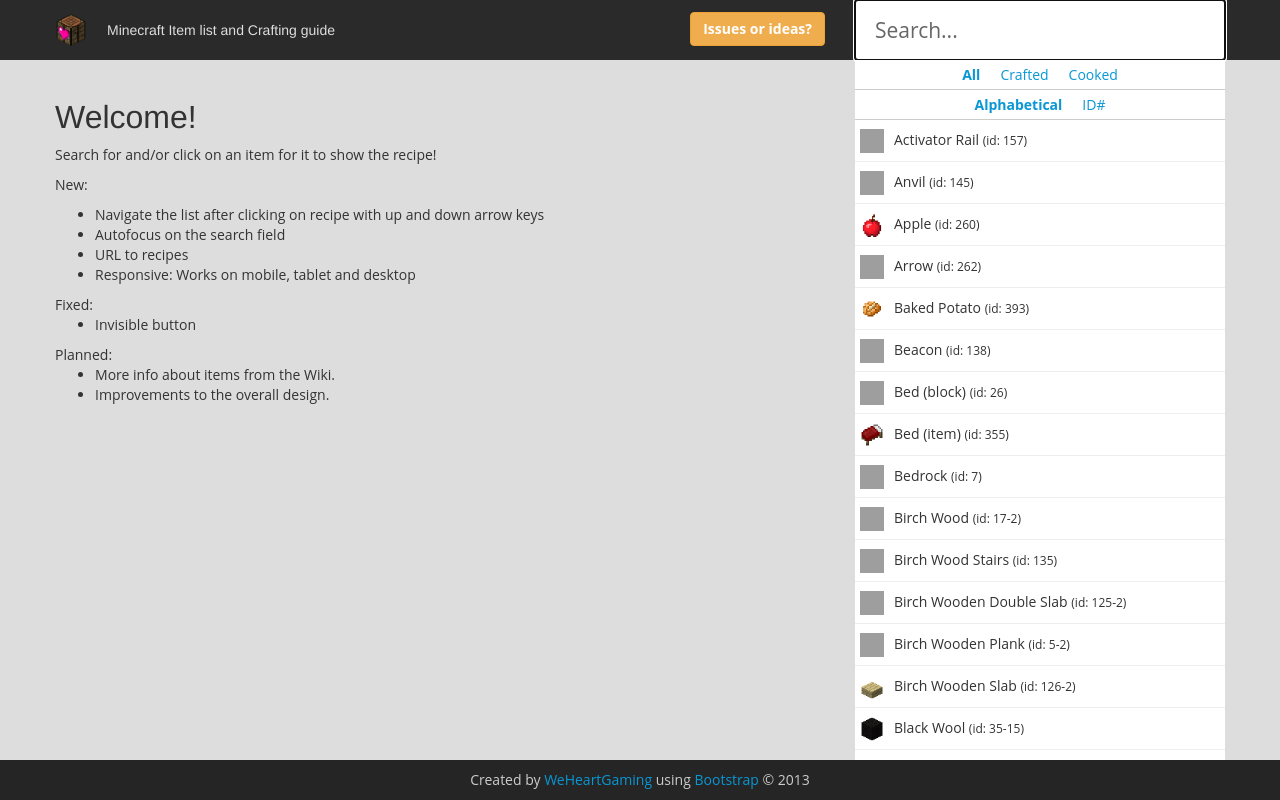
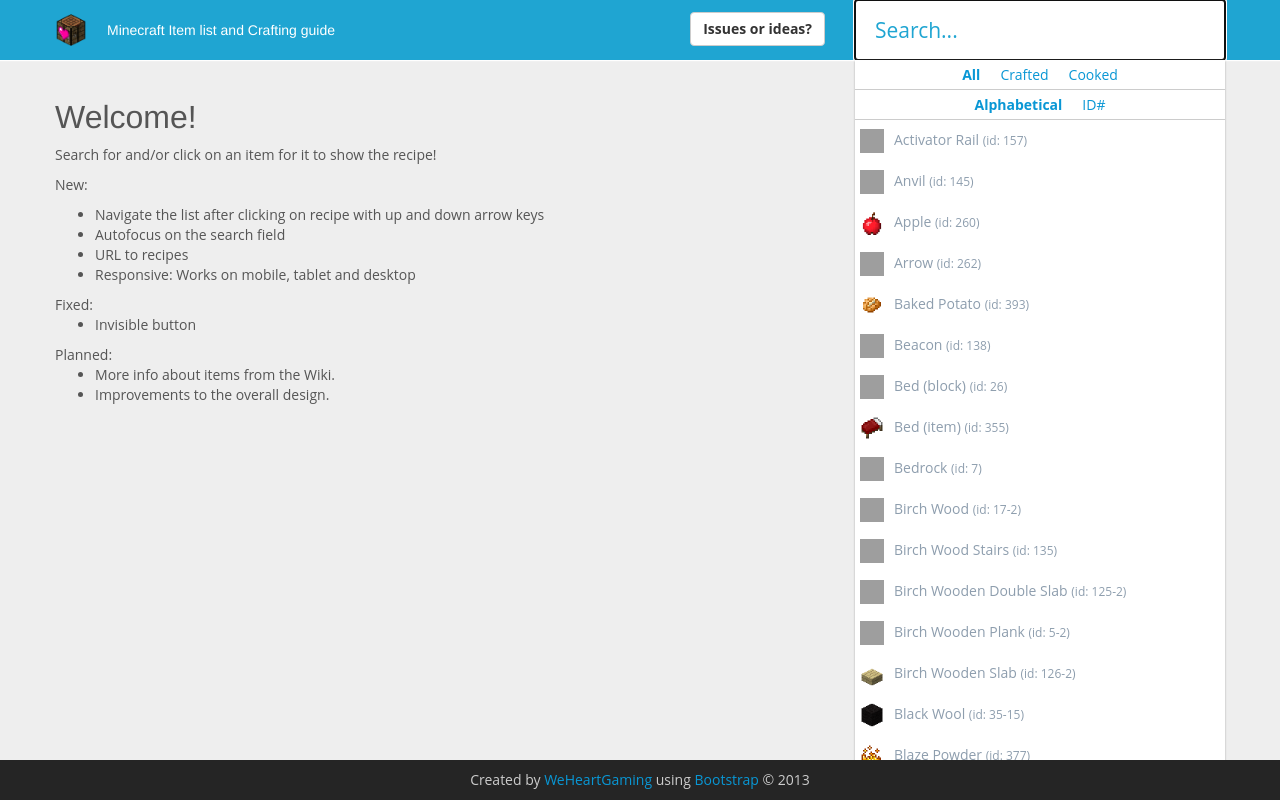
Before and after one commit to WeHeartGaming/CraftingTable, a PHP site: page / in a window 1280 px wide. Run offline with PHP 8.4, Linux system fonts and the light colour scheme; grey boxes are pictures that could not be loaded.

Commit message:
Some changes to the design.

```diff
--- a/css/style.css
+++ b/css/style.css
@@ -4,7 +4,9 @@
 }
 
 body {
-  background: #ddd;
+  background: #eee;
+  badckground-image: url('http://www.minecraftforum.net/uploads/profile/photo-621873.png?_r=0');
+  color: #555;
   padding: 0;
   margin: 0;
   position: relative;
@@ -16,14 +18,15 @@
 
 header {
   height: 60px;
-  background: #2A2A2A;
+  background: #1FA5D2;
+  box-shadow: 0 1px 1px #fff;
 }
 
 header h1 {
   padding: 0 0 0 20px;
   margin: 0;
   line-height: 60px;
-  color: #ddd;
+  color: #fff;
   font-size: 100%;
 }
 
@@ -49,20 +52,20 @@
 
 #search input {
   background: #fff;
-  border-width: 0 0 1px 0;
+  border-width: 0 0px 1px 0px;
   border-style: solid;
-  border-color: #bbb;
+  border-color: #DADCDF;
   display: block;
   width: 100%;
   padding: 20px 20px;
   line-height: 30px;
   height: 60px;
   font-size: 150%;
-  color: #666;
+  color: #22BAA0;
 }
 
 #search input::-webkit-input-placeholder {
-  color: #666;
+  color: #1FA5D2;
 }
 
 .content {
@@ -197,6 +200,8 @@
   position: relative;
   padding-top: 60px;
   padding-bottom: 40px;
+  color: #8E9EAE;
+  box-shadow: 0 1px 2px #aaa;
 }
 
 #itemlist {
@@ -212,7 +217,7 @@
 
 #itemlist ul li {
   padding: 5px;
-  border-bottom: 1px solid #eee;
+  border-bodttom: 1px solid #eee;
   line-height: 30px;
   cursor: pointer;
 }
@@ -223,8 +228,8 @@
 
 #itemlist ul li img {
   height: 24px;
-  max-width: 34px;
-  padding-right: 10px;
+  max-width: 24px;
+  margin-right: 10px;
   vertical-align: middle;
 }
 
--- a/index.html
+++ b/index.html
@@ -25,7 +25,7 @@
 				<div class="col-2 col-sm-7 col-lg-8">
 					<div id="logo"><a href="#"><img src="gfx/craftlogo.png" alt="Logo" /></a></div>
 					<h1 class="pull-left visible-lg">Minecraft Item list and Crafting guide</h1>
-					<a href="https://github.com/WeHeartGaming/CraftingTable/issues" class="btn btn-warning pull-right hidden-sm">Issues or ideas?</a>
+					<a href="https://github.com/WeHeartGaming/CraftingTable/issues" class="btn btn-default pull-right hidden-sm">Issues or ideas?</a>
 				</div>
 				<div class="col-10 col-sm-5 col-lg-4">
 					<div id="search"><input type="text" placeholder="Search..." value="" autofocus="autofocus" /></div>
@@ -38,7 +38,7 @@
 		<div id="left" class="row">
 			<div class="col-sm-7 col-lg-8 content">
 				<div id="info">
-					<a href="#" id="close" class="btn btn-danger visible-sm">Close and open item list</a>
+					<a href="#" id="close" class="btn btn-info visible-sm">Close and open item list</a>
 					<h2>Welcome!</h2>
 					<p>Search for and/or click on an item for it to show the recipe!</p>
 					<p>
@@ -95,7 +95,7 @@
           <input class="url col-sm-5 col-lg-4" type="text" value="" />
         </div>
 
-        <a href="#" class="btn btn-danger visible-sm">Item list</a></div>
+        <a href="#" class="btn btn-info visible-sm">Item list</a></div>
 			</div>
 
 			<div id="items-container" class="col-sm-5 col-lg-4">
```
